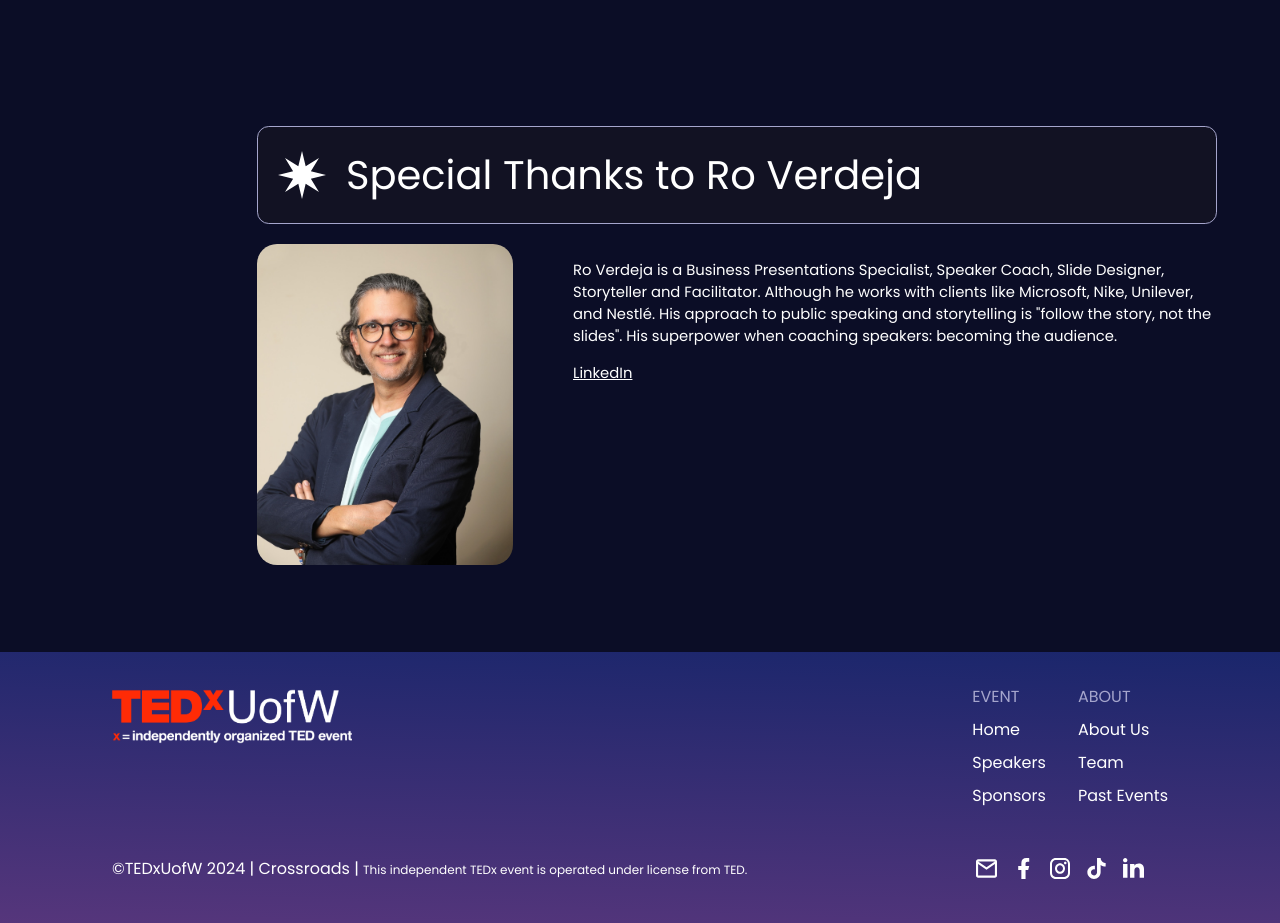
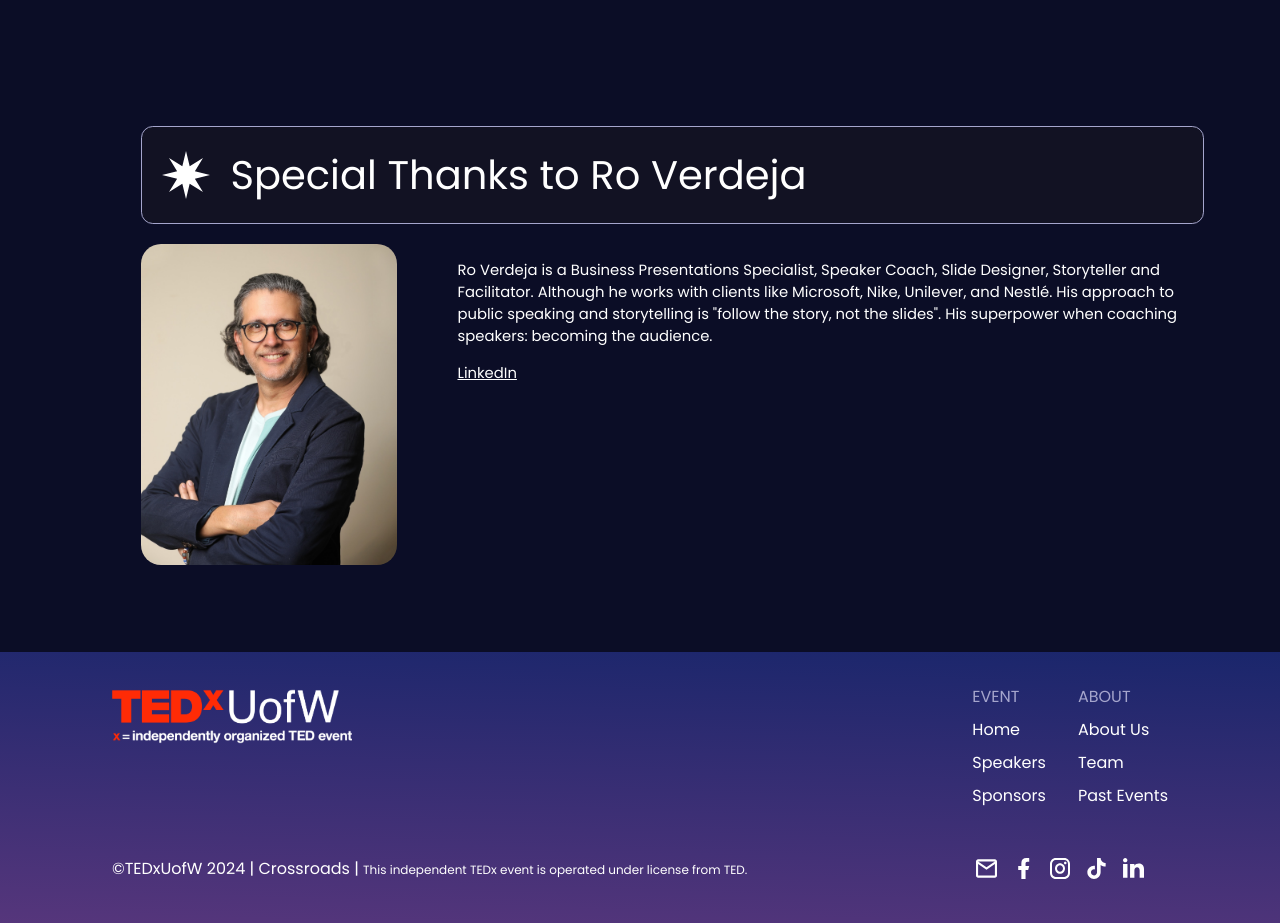
Before and after one commit to tedx-uofw/tedx-website-2024, a React (Create React App) app: page /sponsors in a window 1280 px wide. Shown: the part 1700-2623 px from the top of the page. Built offline with nearby package versions, Linux system fonts and the light colour scheme.

Commit message:
ro and linkedin update

```diff
--- a/src/components/about/about_us/about_us.jsx
+++ b/src/components/about/about_us/about_us.jsx
@@ -96,7 +96,7 @@ function AboutUs() {
                 {/* Facebook */}
                 <a href="https://www.facebook.com/TEDxUofW"><img src={facebook}></img>@tedxuofw</a>
                 {/* LinkedIn */}
-                <a href="https://www.linkedin.com/company/tedxuofw/mycompany/"><img src={linkedin}></img>@tedxuofw</a>
+                <a href="https://www.linkedin.com/company/tedxatuofw/"><img src={linkedin}></img>@tedxuofw</a>
               </div>
         </div>
         </div>
--- a/src/components/footer/footer.jsx
+++ b/src/components/footer/footer.jsx
@@ -54,7 +54,7 @@ function Footer(){
               {/* TikTok */}
               <a href="https://www.tiktok.com/@tedxuofw"><img src={tiktok}></img></a>
               {/* LinkedIn */}
-              <a href="https://www.linkedin.com/company/tedxuofw/mycompany/"><img src={linkedin}></img></a>
+              <a href="https://www.linkedin.com/company/tedxatuofw/"><img src={linkedin}></img></a>
             </div>
           </div>
         </footer>
--- a/src/components/sponsors/sponsors.css
+++ b/src/components/sponsors/sponsors.css
@@ -81,9 +81,8 @@
   flex-direction: column;
   align-items: flex-start;
   gap: 1.25rem;
-  margin-left: 16.063rem;
-  margin-right: 16.063rem;
-  width: 75vw;
+  margin-left: 8.843rem;
+  width: 83%;
 }
 
 /* Venue & What is TEDx */
@@ -128,6 +127,7 @@
   #friends {
     display: flex;
     justify-content: center;
+    align-items: center;
   }
 
   #friends-bucket {
@@ -152,8 +152,8 @@
     justify-content: center;
     align-items: flex-start;
     gap: 1.25rem;
-    margin-left: 6rem;
-    margin-right: 6rem;
+    margin-left: 0rem;
+    width: 72%;
   }
 
   .ro-contents-ctr {
@@ -195,6 +195,10 @@
   .friends-box {
     width: 25.5rem;
     height: 20.25rem;
+  }
+
+  .ro-title {
+    font-size: 1.3rem;
   }
 }
 
```
